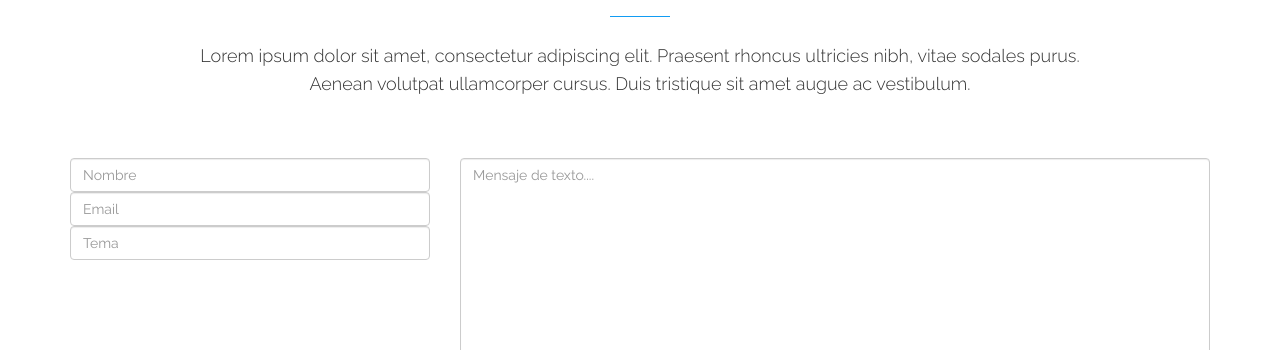
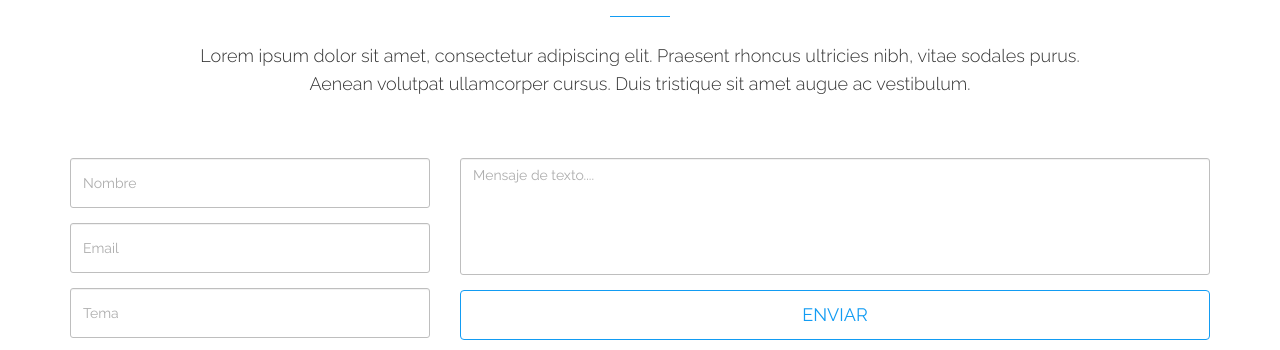
Before and after one commit to gmanriqe/Bootstrap-Website, a plain HTML site: page index.html in a window 1280 px wide. Shown: the part 5947-6297 px from the top of the page. Drawn offline with nearby package versions, Linux system fonts and the light colour scheme.

Commit message:
Construyendo la sección "Contactanos" (2da parte)
— Construyendo los estilos de “Contactanos” (2da parte). ￼
— Hemos añadido estilos a: input, textarea y boton.
￼

```diff
--- a/css/loso.css
+++ b/css/loso.css
@@ -526,3 +526,57 @@ p {
 .available-on-item:hover div.available-on-inner {
 	opacity: 1;
 }
+
+/* Contactatos */
+
+.contact-us-form .form-control {
+	display: block;
+	width: 100%;
+	height: 50px;
+	padding: 6px 12px;
+	font-size: 14px;
+	line-height: 21px;
+	color: #555;
+	background-color: transparent;
+	border: 1px solid #aeaeae;
+	border-radius: 3px;
+	margin-bottom: 15px;
+	opacity: .8;
+	outline: 0;
+
+	transition: all 1s ease;
+	-webkit-transition: all 1s ease;
+	-o-transition: all 1s ease;
+	-moz-transition: all 1s ease;
+}
+
+#mensaje {
+	height: 117px;
+	resize: none;
+}
+
+.submit-btn,
+.submit-btn:active,
+.submit-btn:focus,
+.submit-btn:visited {
+	width: 100%;
+	height: 50px;
+
+	text-transform: uppercase;
+	font-size: 18px;
+	color: #129cf3;
+	background-color: transparent;
+	border: 1px solid #129cf3;
+	border-radius: 4px;
+
+	transition: all 1s ease;
+	-webkit-transition: all 1s ease;
+	-o-transition: all 1s ease;
+	-moz-transition: all 1s ease;
+}
+
+.submit-btn:hover {
+	background-color: #129cf3;
+	color: #fff;
+	border-color: #129cf3;
+}
```
Also changed, not shown: index.html (+1 -1 lines).
